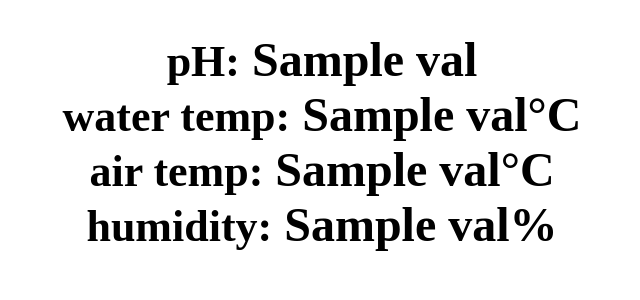
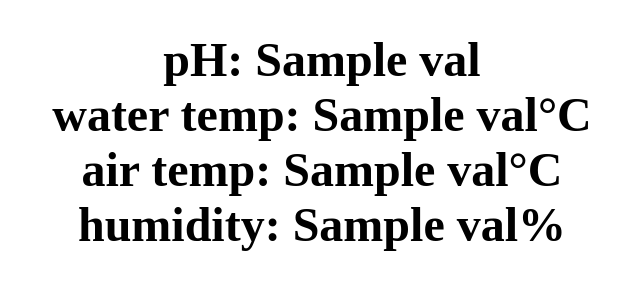
Before and after one commit to 1988kramer/hydro_system, a Python web app: template flask/templates/time.html in a window 1280 px wide. Shown: the top 300 px of the page, without its empty margins (318-958 px from the left). Run offline with Jinja, Linux system fonts and the light colour scheme; the template is opened without the code that fills it: most values are stand-ins (such as "Sample title", 1, 10 or a date in 2020).

Commit message:
removed decimal

```diff
--- a/flask/app.py
+++ b/flask/app.py
@@ -19,9 +19,9 @@ def time_now():
   pH = get_data('pH')
   pH_str = '%.2f' % pH
   air_temp = get_data('air_temp')
-  air_temp_str = '%.2f' % air_temp
+  air_temp_str = '%.1f' % air_temp
   water_temp = get_data('water_temp')
-  water_temp_str = '%.2f' % water_temp
+  water_temp_str = '%.1f' % water_temp
   humidity = get_data('humidity')
-  humidity_str = '%.2f' % humidity
+  humidity_str = '%.1f' % humidity
   return render_template('time.html',vals=[pH_str,water_temp_str,air_temp_str,humidity_str])
--- a/flask/templates/time.html
+++ b/flask/templates/time.html
@@ -7,8 +7,8 @@
 
 <title>Hydro Dashboard</title>
 
-<h1><span style="font-size:44px">pH:</span> {{vals[0]}}<br>
-	<span style="font-size:44px">water temp:</span> {{vals[1]}}&degC<br>
-	<span style="font-size:44px">air temp:</span> {{vals[2]}}&degC<br>
-	<span style="font-size:44px">humidity:</span> {{vals[3]}}&#37</h1>
+<h1><span style="font-size:48px">pH:</span> {{vals[0]}}<br>
+	<span style="font-size:48px">water temp:</span> {{vals[1]}}&degC<br>
+	<span style="font-size:48px">air temp:</span> {{vals[2]}}&degC<br>
+	<span style="font-size:48px">humidity:</span> {{vals[3]}}&#37</h1>
 </html>
```
